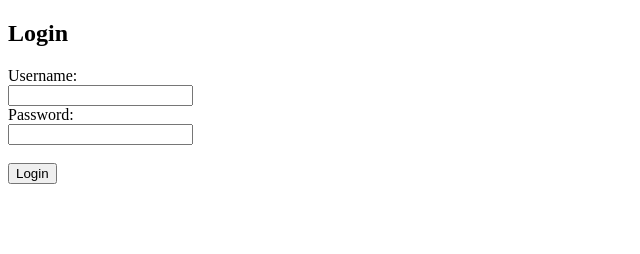
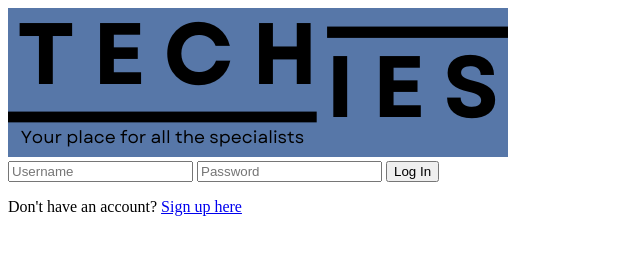
Before and after one commit to daliau/techies, a plain HTML site: page LogIn.html in a window 1280 px wide. Shown: the whole page, without its empty margins (0-640 px from the left). Drawn offline with Linux system fonts and the light colour scheme.

Commit message:
Update LogIn.html

```diff
--- a/LogIn.html
+++ b/LogIn.html
@@ -2,20 +2,19 @@
 <!DOCTYPE html>
 <html lang="en">
 <head>
-    <meta charset="UTF-8"> <!-- Set character encoding to UTF-8 -->
-    <meta name="viewport" content="width=device-width, initial-scale=1.0"> <!--  define viewport for responsive design -->
-    <title>Login Page</title>
+    <meta charset="utf-8">
+    <title>Login</title>
+    <link rel="stylesheet" type="text/css" href="css/CredentialStyles.css">
 </head>
 <body>
-    <div>
-        <h2>Login</h2>
-        <form method="post">
-            <label for="username">Username:</label><br>
-            <input type="text" id="username" name="username" required><br>
-            <label for="password">Password:</label><br>
-            <input type="password" id="password" name="password" required><br><br>
-            <input type="submit" value="Login">
+    <div class="login-container">
+        <img src="img/logo.png" alt="Techies Logo" class="Techies-logo">
+        <form action="#" method="post" class="login-form">
+            <input type="text" name="username" placeholder="Username">
+            <input type="password" name="password" placeholder="Password">
+            <button type="submit">Log In</button>
         </form>
+        <p class="signup-text">Don't have an account? <a href="signup.html">Sign up here</a></p>
     </div>
 </body>
 </html>
```
